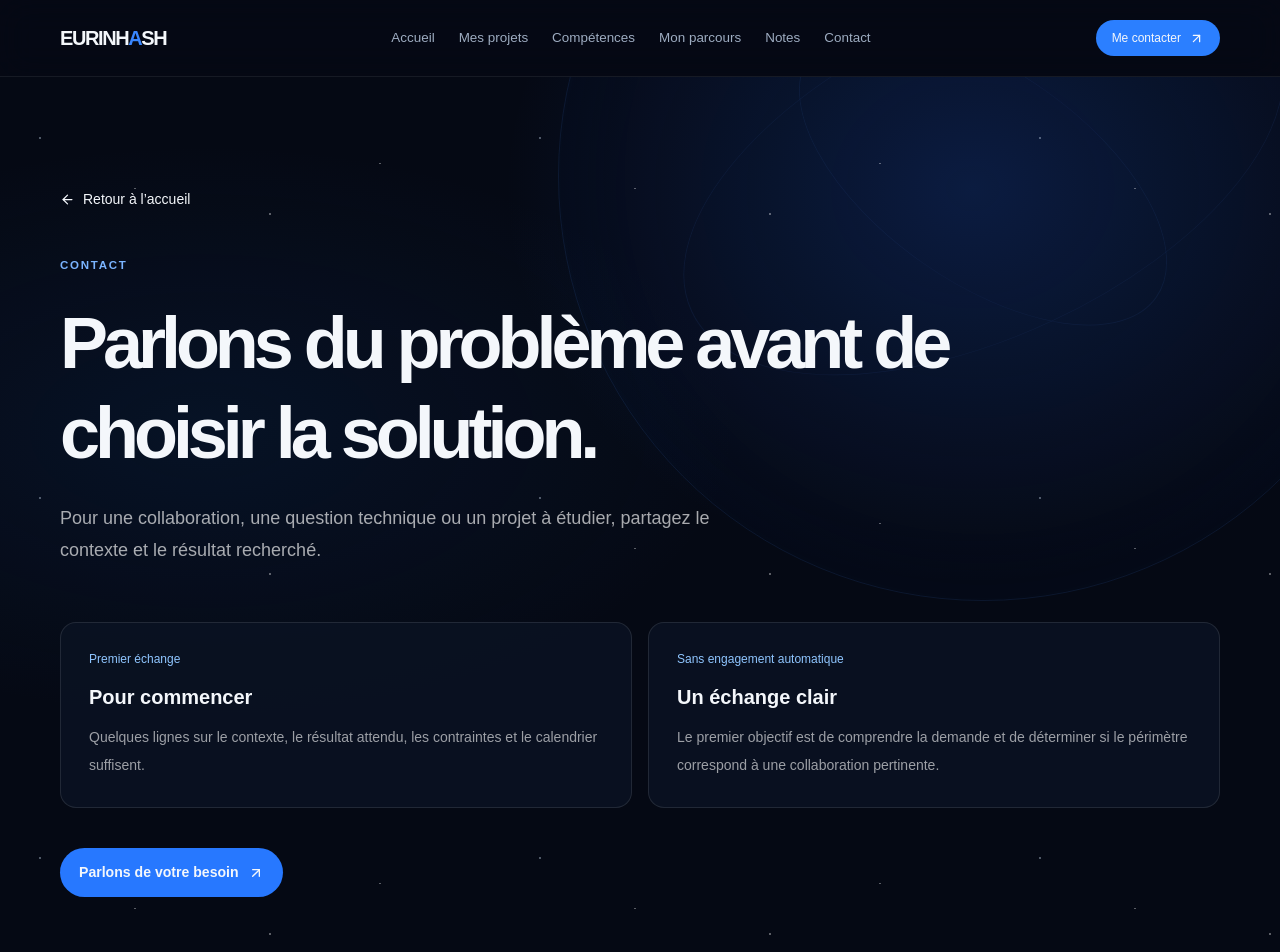
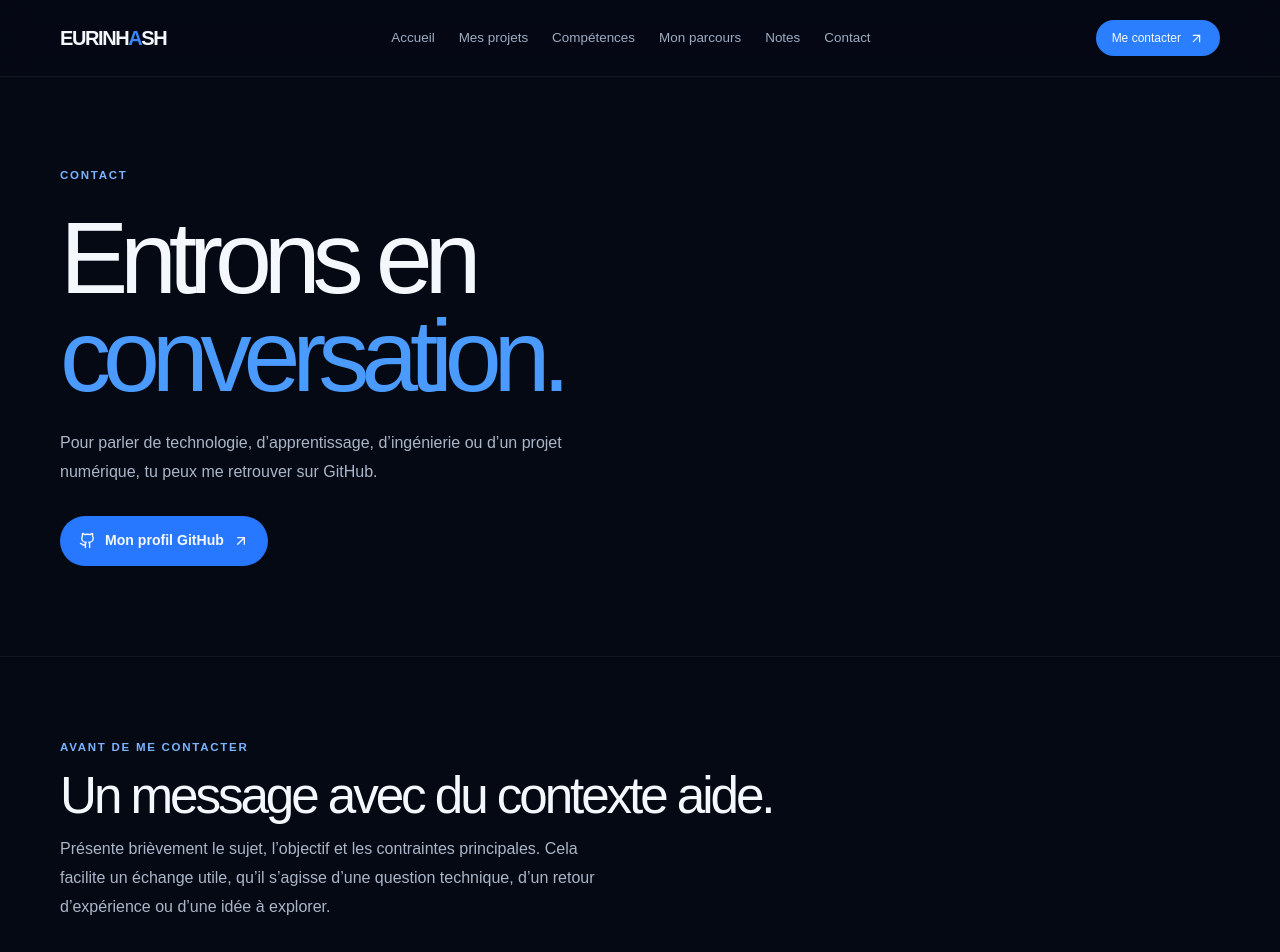
Before and after one commit to digitaleflex/eurinhash, a Next.js app: page /contact in a window 1280 px wide. Shown: the top 952 px of the page. Built offline with nearby package versions, Linux system fonts and the light colour scheme.

Commit message:
feat: add personal contact page

```diff
--- /dev/null
+++ b/src/app/contact/page.tsx
@@ -0,0 +1,21 @@
+import { ArrowUpRight, Github } from "lucide-react";
+import { SiteHeader } from "@/components/site-header";
+import { SiteFooter } from "@/components/site-footer";
+
+export default function ContactPage() {
+  return <>
+    <SiteHeader current="/contact" />
+    <main>
+      <section className="hero"><div className="container-shell hero-content">
+        <div className="eyebrow">Contact</div><h1>Entrons en <span className="accent">conversation.</span></h1>
+        <p>Pour parler de technologie, d’apprentissage, d’ingénierie ou d’un projet numérique, tu peux me retrouver sur GitHub.</p>
+        <div className="actions"><a className="button" href="https://github.com/digitaleflex" target="_blank" rel="noreferrer"> <Github size={17} /> Mon profil GitHub <ArrowUpRight size={16} /></a></div>
+      </div></section>
+      <section className="section"><div className="container-shell">
+        <div className="kicker">Avant de me contacter</div><h2>Un message avec du contexte aide.</h2>
+        <p className="intro">Présente brièvement le sujet, l’objectif et les contraintes principales. Cela facilite un échange utile, qu’il s’agisse d’une question technique, d’un retour d’expérience ou d’une idée à explorer.</p>
+      </div></section>
+    </main>
+    <SiteFooter />
+  </>;
+}
```
